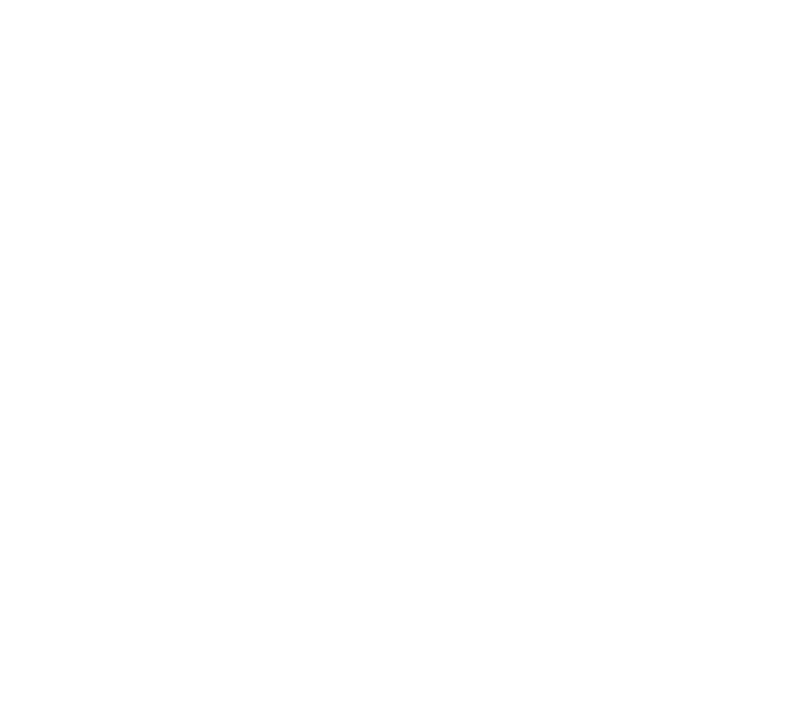
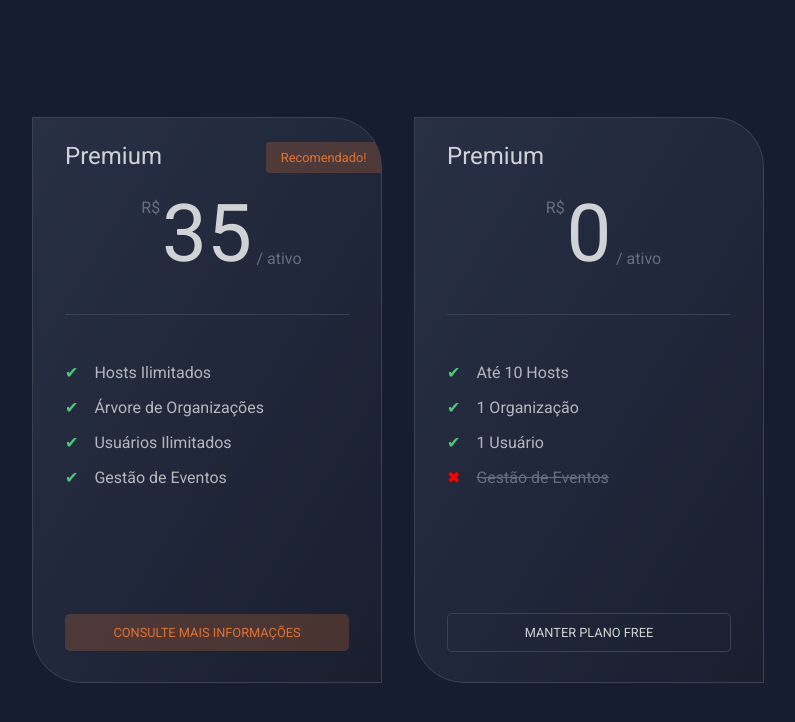
Before and after one commit to hederrico/choose-a-plan, a plain HTML site: page index.html in a window 1280 px wide. Shown: the whole page, without its empty margins (242-1037 px from the left). Drawn offline with Linux system fonts and the light colour scheme.

Commit message:
Exemplo inicial de cards de escolha de plano

```diff
--- a/index.html
+++ b/index.html
@@ -4,9 +4,84 @@
     <meta charset="UTF-8">
     <meta http-equiv="X-UA-Compatible" content="IE=edge">
     <meta name="viewport" content="width=device-width, initial-scale=1.0">
-    <title>Choose a Plan</title>
+    <title>Document</title>
+
+    <link rel="preconnect" href="https://fonts.googleapis.com">
+    <link rel="preconnect" href="https://fonts.gstatic.com" crossorigin>
+    <link href="https://fonts.googleapis.com/css2?family=Roboto&display=swap" rel="stylesheet">
+    <link href="https://fonts.googleapis.com/css2?family=Lato&display=swap" rel="stylesheet">
+
+    <link rel="stylesheet" href="style.css">
 </head>
 <body>
+    <section class="plans">
+            <div class="plan">
+                <div class="header">
+                    <div class="recomended">
+                        <p>Recomendado!</p>
+                    </div>
+                    <p class="planTitle">Premium</p>
+                        <p class="planPrice">
+                            <span class="priceUnit">R$</span>
+                            <span>35</span>
+                            <span class="priceText">/ ativo</span>
+                        </p>
+                    <div class="headerSeparator"></div>
+                </div>
 
+
+                <div class="body">
+                    <div class="planInfo">
+                        <span class="checkIcon">✔</span>Hosts Ilimitados
+                    </div>
+                    <div class="planInfo">
+                        <span class="checkIcon">✔</span>Árvore de Organizações
+                    </div>
+                    <div class="planInfo">
+                        <span class="checkIcon">✔</span>Usuários Ilimitados
+                    </div>
+                    <div class="planInfo">
+                        <span class="checkIcon">✔</span>Gestão de Eventos
+                    </div>
+                </div>
+
+                <div class="footer">
+                    <a class="chooseButton" href="#">Consulte mais informações</a>
+                </div>
+            </div>
+
+            <div class="plan">
+                <div class="header">
+
+                    <p class="planTitle">Premium</p>
+                        <p class="planPrice">
+                            <span class="priceUnit">R$</span>
+                            <span>0</span>
+                            <span class="priceText">/ ativo</span>
+                        </p>
+                    <div class="headerSeparator"></div>
+                </div>
+
+
+                <div class="body">
+                    <div class="planInfo">
+                        <span class="checkIcon">✔</span>Até 10 Hosts
+                    </div>
+                    <div class="planInfo">
+                        <span class="checkIcon">✔</span>1 Organização
+                    </div>
+                    <div class="planInfo">
+                        <span class="checkIcon">✔</span>1 Usuário
+                    </div>
+                    <div class="planInfo uncheck">
+                        <span class="uncheckIcon">✖</span>Gestão de Eventos
+                    </div>
+                </div>
+
+                <div class="footer">
+                    <a class="chooseButton lowFocus" href="#">Manter Plano Free</a>
+                </div>
+            </div>
+    </section>
 </body>
 </html>
--- /dev/null
+++ b/style.css
@@ -0,0 +1,184 @@
+* {
+    margin: 0;
+    padding: 0;
+    box-sizing: border-box;
+
+    --bgColor: #161D31;
+    --navBgColor: #a9afc21a;
+    --panelColor: #283046;
+    --panelDarkenColor: #191f2f;
+    --textColor: #B4B7BD;
+    --headingColor: #D0D2D6;
+    --highlightColor: #de7333;
+    --highlightBgColor: #de73333d;
+    --borderColor: #3B4253;
+    --mutedColor: #676D7D;
+
+    font-family: 'Roboto', sans-serif;
+}
+
+body {
+    background-color: var(--bgColor);
+    height: 100vh;
+}
+
+.plans {
+    display: flex;
+    justify-content: center;
+    align-items: center;
+    gap: 2rem;
+    min-height: 100vh;
+    padding: 2rem;
+}
+
+.plan {
+    width: 350px;
+    height: 566px;
+    border: 1px solid var(--borderColor);
+    border-radius: 0 50px 0 50px;
+    background-image: linear-gradient(to right bottom, var(--panelColor), var(--panelDarkenColor));
+
+    color: var(--textColor);
+    padding: 1.5rem 2rem;
+    position: relative;
+    overflow: hidden;
+    display: flex;
+    flex-direction: column;
+    justify-content: space-between;
+    gap: 3rem;
+}
+
+.recomended {
+    position: absolute;
+    font-size: .8rem;
+    padding: .5rem .9rem;
+    border-radius: .215rem 0 0 .215rem;
+    right: 0px;
+    background-color: var(--highlightBgColor);
+    color: var(--highlightColor);
+
+    background-color: var(--highlightBgColor);
+    color: var(--highlightColor);
+}
+
+.planTitle {
+    color: var(--headingColor);
+    font-size: 1.5rem;
+}
+
+.priceWrapper {
+    display: flex;
+    justify-content: center;
+    align-items: flex-end;
+    gap: 0.25rem;
+    position: relative;
+}
+
+.planPrice {
+    width: fit-content;
+    display: flex;
+    gap: 0.25rem;
+    margin: 2rem auto;
+    position: relative;
+    font-size: 5rem;
+    line-height: .8;
+    color: var(--headingColor);
+    font-family: 'Lato', serif;
+}
+
+.priceUnit {
+    left: 0px;
+    transform: translateX(-110%);
+    position: absolute;
+    font-size: 1rem;
+    color: var(--mutedColor);
+}
+
+.priceText {
+    position: absolute;
+    right: 0px;
+    bottom: 0px;
+    transform: translateX(110%);
+    font-size: 1rem;
+    color: var(--mutedColor);
+    white-space: nowrap;
+}
+
+.headerSeparator {
+    border-radius: 25px;
+    height: 1px;
+    width: 100%;
+    margin: 3rem 0 0 0;
+    background-color: var(--borderColor);
+}
+
+.body {
+    display: flex;
+    flex-direction: column;
+    gap: 1rem;
+    flex: 1;
+}
+
+.checkIcon {
+    color: #55c57a;
+    display: inline-block;
+    margin-right: 1rem;
+}
+
+.uncheckIcon {
+    color: red;
+    display: inline-block;
+    margin-right: 1rem;
+}
+
+.uncheck {
+    text-decoration: line-through;
+    color: var(--mutedColor);
+}
+
+.footer {
+    height: 10%;
+    display: grid;
+    place-items: center;
+}
+
+.chooseButton {
+    color: white;
+    text-decoration: none;
+    color: var(--highlightColor);
+    background-color: var(--highlightBgColor);
+    width: 100%;
+    text-align: center;
+    padding: .7rem 2.5rem;
+    border-radius: .3rem;
+    font-size: .8rem;
+    transform: translateY(0);
+    transition: transform 200ms, background-color 200ms, border-color 200ms, color 200ms;
+    cursor: pointer;
+    text-transform: uppercase;
+}
+
+.chooseButton:hover {
+    transform: translateY(-0.3rem);
+    color: white;
+    background-color: var(--highlightColor);
+    box-shadow: 0 1rem 2rem rgba(0, 0, 0, 0.2);
+}
+
+.lowFocus {
+    color: var(--headingColor);
+    background-color: transparent;
+    border: 1px solid var(--borderColor);
+}
+
+.lowFocus:hover {
+    background-color: var(--borderColor);
+    border-color: var(--textColor);
+}
+
+@media only screen and (max-width: 850px) {
+    .plans {
+        flex-direction: column;
+        height: fit-content;
+    }
+}
```
Also changed, not shown: favicon.ico (added).
